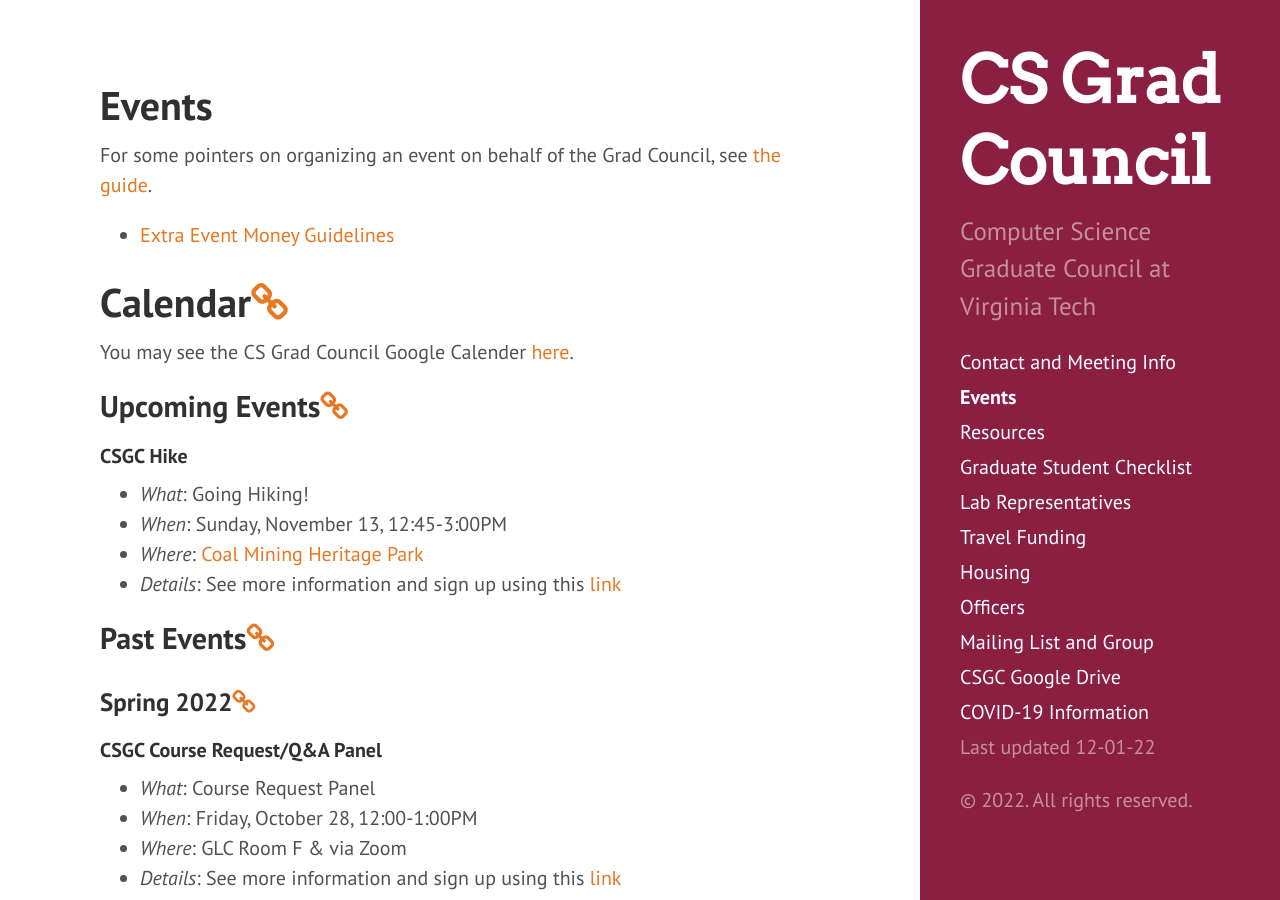
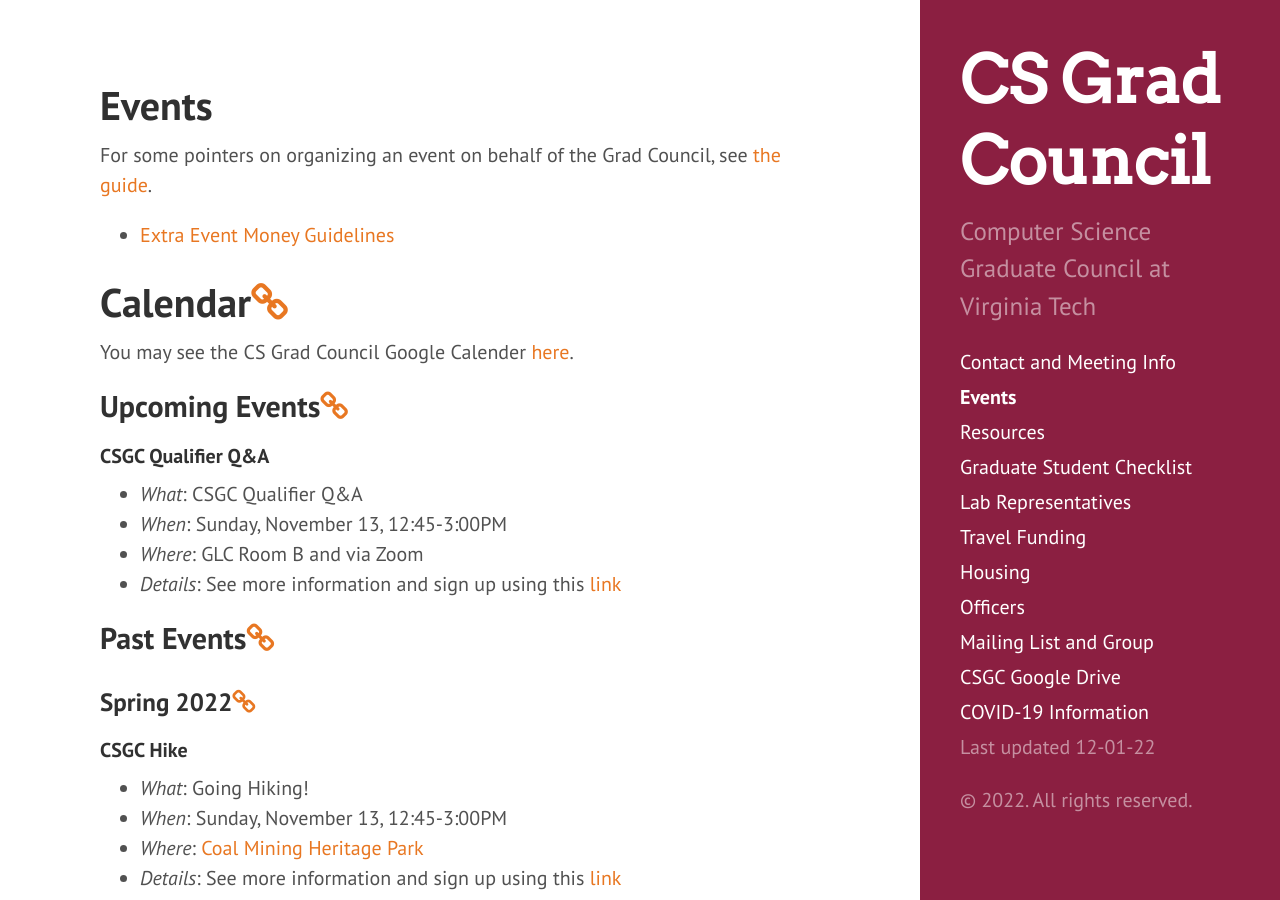
Before and after one commit to CSGraduateCouncil-VirginiaTech/csgc-website, a Jekyll site: the page built from events.md, in a window 1280 px wide and 900 px high. Built offline with Jekyll 4.4.1, drawn with Linux system fonts in a browser that asks for light colours.

Commit message:
Update events.md

```diff
--- a/events.md
+++ b/events.md
@@ -13,16 +13,23 @@ You may see the CS Grad Council Google Calender [here](https://calendar.google.c
 
 ## <a name="UpcomingEvents"></a>Upcoming Events<a href="#UpcomingEvents"><i class="fa fa-link" aria-hidden="true"></i></a>
 
+#### CSGC Qualifier Q&A
+
+- *What*: CSGC Qualifier Q&A
+- *When*: Sunday, November 13, 12:45-3:00PM
+- *Where*: GLC Room B and via Zoom
+- *Details*: See more information and sign up using this [link](https://forms.gle/7kWJc5cr5mjBkxjT7)
+
+## <a name="PastEvents"></a>Past Events<a href="#PastEvents"><i class="fa fa-link" aria-hidden="true"></i></a>
+
+### <a name="Fall2022"></a>Spring 2022<a href="#Fall2022"><i class="fa fa-link" aria-hidden="true"></i></a>
+
 #### CSGC Hike
 
 - *What*: Going Hiking!
 - *When*: Sunday, November 13, 12:45-3:00PM
 - *Where*: [Coal Mining Heritage Park](https://goo.gl/maps/rMshEwDzPuYqkQKp8)
 - *Details*: See more information and sign up using this [link](https://forms.gle/bPyAdhKuvQ1MxaZc7)
-
-## <a name="PastEvents"></a>Past Events<a href="#PastEvents"><i class="fa fa-link" aria-hidden="true"></i></a>
-
-### <a name="Fall2022"></a>Spring 2022<a href="#Fall2022"><i class="fa fa-link" aria-hidden="true"></i></a>
 
 #### CSGC Course Request/Q&A Panel
 
```
